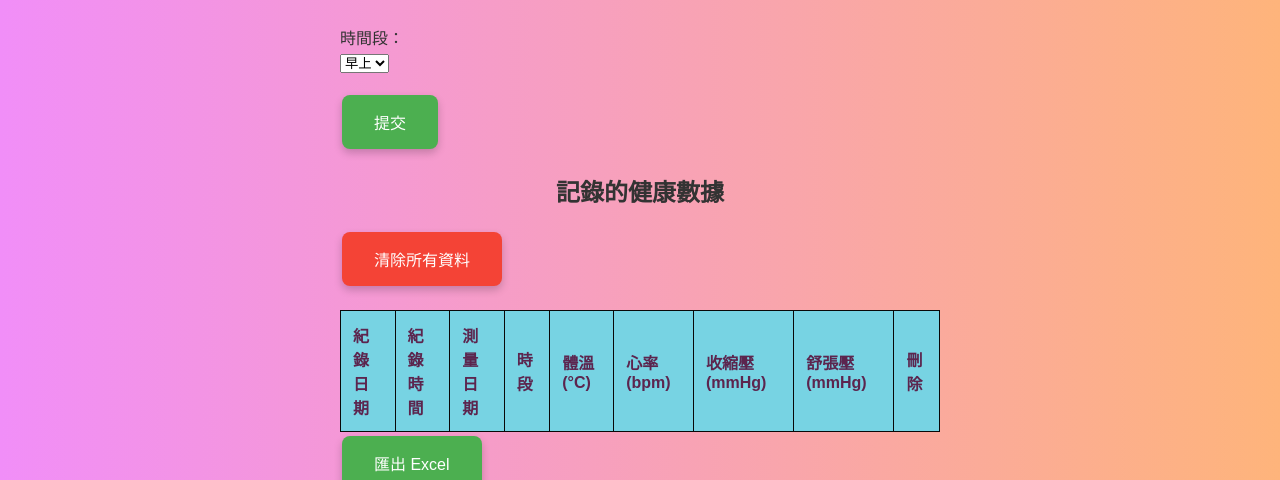
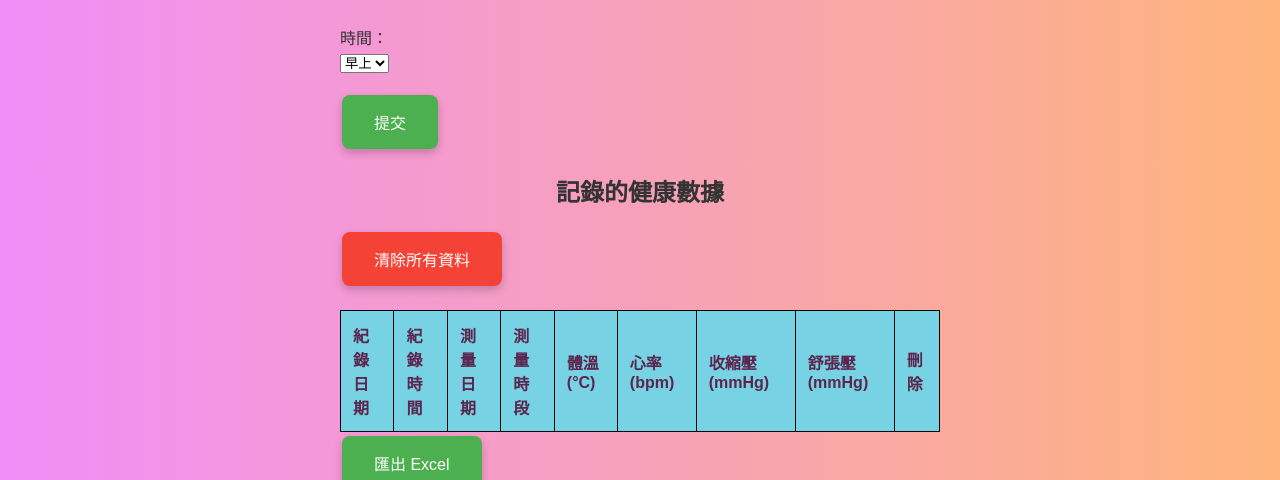
Before and after one commit to suniklun/health-data-logger, a plain HTML site: page index.html in a window 1280 px wide. Shown: the part 601-1081 px from the top of the page. Drawn offline with Linux system fonts and the light colour scheme.

Commit message:
Update index.html

```diff
--- a/index.html
+++ b/index.html
@@ -24,7 +24,7 @@
         <label for="diastolic">舒張壓 (mmHg)：</label>
         <input type="number" id="diastolic" name="diastolic" required><br><br>
 
-        <label for="time-of-day">時間段：</label>
+        <label for="time-of-day">時間：</label>
         <select id="time-of-day" name="time-of-day" required>
             <option value="早上">早上</option>
             <option value="中午">中午</option>
@@ -43,7 +43,7 @@
                 <th>紀錄日期</th>
                 <th>紀錄時間</th>
                 <th>測量日期</th>
-                <th>時段</th>
+                <th>測量時段</th>
                 <th>體溫 (°C)</th>
                 <th>心率 (bpm)</th>
                 <th>收縮壓 (mmHg)</th>
```
